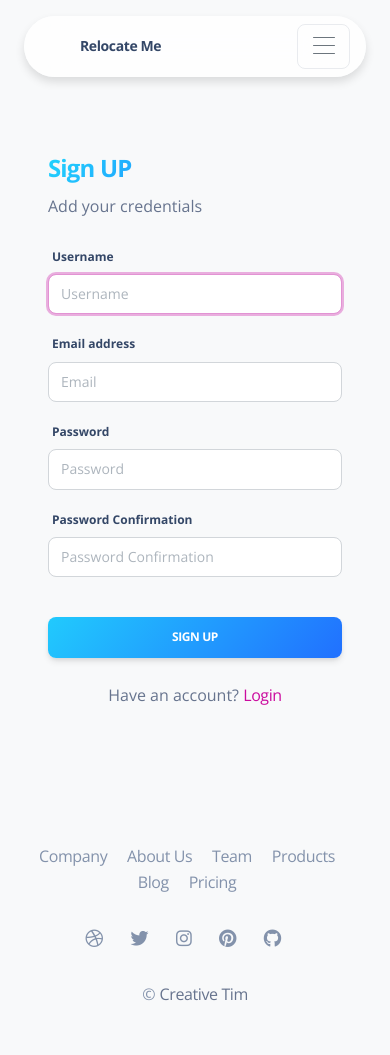
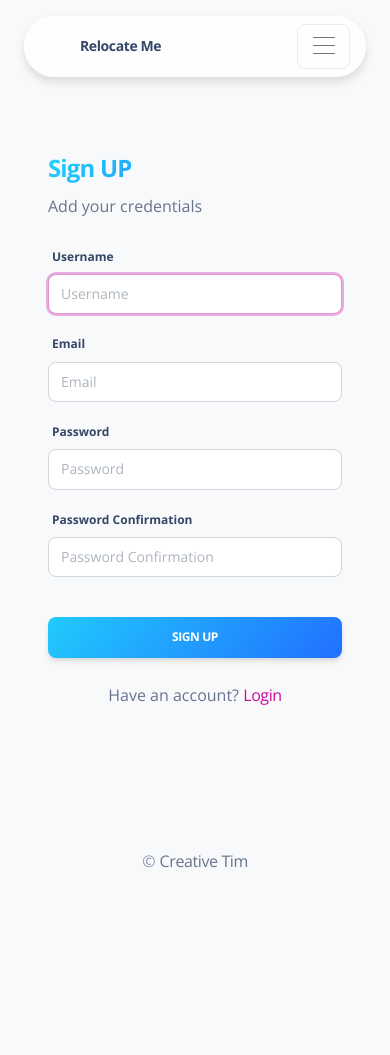
Before and after one commit to amirayat/RelocateJobs, a Django app: page /accounts/register/ in a window 390 px wide. After the commit the page ends 868 px from the top, so only its background shows below. Run offline with Django 4.2, Linux system fonts and the light colour scheme; some libraries are stand-ins or nearby versions.

Commit message:
remove footer tabs

```diff
--- a/admin_soft/forms.py
+++ b/admin_soft/forms.py
@@ -13,6 +13,11 @@ class RegistrationForm(UserCreationForm):
       label=_("Password Confirmation"),
       widget=forms.PasswordInput(attrs={'class': 'form-control', 'placeholder': 'Password Confirmation'}),
   )
+  email = forms.EmailField(
+        required=True,
+        label=_("Email"),
+        widget=forms.EmailInput(attrs={'class': 'form-control', 'placeholder': 'Email'})
+    )
 
   class Meta:
     model = User
@@ -22,10 +27,6 @@ class RegistrationForm(UserCreationForm):
       'username': forms.TextInput(attrs={
           'class': 'form-control',
           'placeholder': 'Username'
-      }),
-      'email': forms.EmailInput(attrs={
-          'class': 'form-control',
-          'placeholder': 'Email'
       })
     }
 
--- a/admin_soft/templates/accounts/login.html
+++ b/admin_soft/templates/accounts/login.html
@@ -54,11 +54,6 @@
                 </div>
               </div>
             </div>
-            <div class="col-md-6">
-              <div class="oblique position-absolute top-0 h-100 d-md-block d-none me-n8">
-                <div class="oblique-image bg-cover position-absolute fixed-top ms-auto h-100 z-index-0 ms-n6" style="background-image:url('{% static 'img/curved-images/curved6.jpg' %}')"></div>
-              </div>
-            </div>
           </div>
         </div>
       </div>
--- a/admin_soft/templates/accounts/password_change.html
+++ b/admin_soft/templates/accounts/password_change.html
@@ -42,11 +42,6 @@
                 </div>
               </div>
             </div>
-            <div class="col-md-6">
-              <div class="oblique position-absolute top-0 h-100 d-md-block d-none me-n8">
-                <div class="oblique-image bg-cover position-absolute fixed-top ms-auto h-100 z-index-0 ms-n6" style="background-image:url('{% static 'img/curved-images/curved6.jpg' %}')"></div>
-              </div>
-            </div>
           </div>
         </div>
       </div>
--- a/admin_soft/templates/accounts/password_change_done.html
+++ b/admin_soft/templates/accounts/password_change_done.html
@@ -22,11 +22,6 @@
                 </div>
               </div>
             </div>
-            <div class="col-md-6">
-              <div class="oblique position-absolute top-0 h-100 d-md-block d-none me-n8">
-                <div class="oblique-image bg-cover position-absolute fixed-top ms-auto h-100 z-index-0 ms-n6" style="background-image:url('{% static 'img/curved-images/curved6.jpg' %}')"></div>
-              </div>
-            </div>
           </div>
         </div>
       </div>
--- a/admin_soft/templates/accounts/password_reset.html
+++ b/admin_soft/templates/accounts/password_reset.html
@@ -48,11 +48,6 @@
                 </div>
               </div>
             </div>
-            <div class="col-md-6">
-              <div class="oblique position-absolute top-0 h-100 d-md-block d-none me-n8">
-                <div class="oblique-image bg-cover position-absolute fixed-top ms-auto h-100 z-index-0 ms-n6" style="background-image:url('{% static 'img/curved-images/curved6.jpg' %}')"></div>
-              </div>
-            </div>
           </div>
         </div>
       </div>
--- a/admin_soft/templates/accounts/password_reset_complete.html
+++ b/admin_soft/templates/accounts/password_reset_complete.html
@@ -23,11 +23,6 @@
                 </div>
               </div>
             </div>
-            <div class="col-md-6">
-              <div class="oblique position-absolute top-0 h-100 d-md-block d-none me-n8">
-                <div class="oblique-image bg-cover position-absolute fixed-top ms-auto h-100 z-index-0 ms-n6" style="background-image:url('{% static 'img/curved-images/curved6.jpg' %}')"></div>
-              </div>
-            </div>
           </div>
         </div>
       </div>
--- a/admin_soft/templates/accounts/password_reset_confirm.html
+++ b/admin_soft/templates/accounts/password_reset_confirm.html
@@ -42,11 +42,6 @@
                 </div>
               </div>
             </div>
-            <div class="col-md-6">
-              <div class="oblique position-absolute top-0 h-100 d-md-block d-none me-n8">
-                <div class="oblique-image bg-cover position-absolute fixed-top ms-auto h-100 z-index-0 ms-n6" style="background-image:url('{% static 'img/curved-images/curved6.jpg' %}')"></div>
-              </div>
-            </div>
           </div>
         </div>
       </div>
--- a/admin_soft/templates/accounts/password_reset_done.html
+++ b/admin_soft/templates/accounts/password_reset_done.html
@@ -22,11 +22,6 @@
                 </div>
               </div>
             </div>
-            <div class="col-md-6">
-              <div class="oblique position-absolute top-0 h-100 d-md-block d-none me-n8">
-                <div class="oblique-image bg-cover position-absolute fixed-top ms-auto h-100 z-index-0 ms-n6" style="background-image:url('{% static 'img/curved-images/curved6.jpg' %}')"></div>
-              </div>
-            </div>
           </div>
         </div>
       </div>
--- a/admin_soft/templates/accounts/register.html
+++ b/admin_soft/templates/accounts/register.html
@@ -73,11 +73,6 @@
                 </div>
               </div>
             </div>
-            <div class="col-md-6">
-              <div class="oblique position-absolute top-0 h-100 d-md-block d-none me-n8">
-                <div class="oblique-image bg-cover position-absolute fixed-top ms-auto h-100 z-index-0 ms-n6" style="background-image:url('{% static 'img/curved-images/curved6.jpg' %}')"></div>
-              </div>
-            </div>
           </div>
         </div>
       </div>
--- a/admin_soft/templates/includes/footer-fullscreen.html
+++ b/admin_soft/templates/includes/footer-fullscreen.html
@@ -1,45 +1,6 @@
 <!-- -------- START FOOTER 3 w/ COMPANY DESCRIPTION WITH LINKS & SOCIAL ICONS & COPYRIGHT ------- -->
     <footer class="footer py-5">
       <div class="container">
-        <div class="row">
-          <div class="col-lg-8 mb-4 mx-auto text-center">
-            <a href="javascript:;" target="_blank" class="text-secondary me-xl-5 me-3 mb-sm-0 mb-2">
-              Company
-            </a>
-            <a href="javascript:;" target="_blank" class="text-secondary me-xl-5 me-3 mb-sm-0 mb-2">
-              About Us
-            </a>
-            <a href="javascript:;" target="_blank" class="text-secondary me-xl-5 me-3 mb-sm-0 mb-2">
-              Team
-            </a>
-            <a href="javascript:;" target="_blank" class="text-secondary me-xl-5 me-3 mb-sm-0 mb-2">
-              Products
-            </a>
-            <a href="javascript:;" target="_blank" class="text-secondary me-xl-5 me-3 mb-sm-0 mb-2">
-              Blog
-            </a>
-            <a href="javascript:;" target="_blank" class="text-secondary me-xl-5 me-3 mb-sm-0 mb-2">
-              Pricing
-            </a>
-          </div>
-          <div class="col-lg-8 mx-auto text-center mb-4 mt-2">
-            <a href="javascript:;" target="_blank" class="text-secondary me-xl-4 me-4">
-              <span class="text-lg fab fa-dribbble"></span>
-            </a>
-            <a href="javascript:;" target="_blank" class="text-secondary me-xl-4 me-4">
-              <span class="text-lg fab fa-twitter"></span>
-            </a>
-            <a href="javascript:;" target="_blank" class="text-secondary me-xl-4 me-4">
-              <span class="text-lg fab fa-instagram"></span>
-            </a>
-            <a href="javascript:;" target="_blank" class="text-secondary me-xl-4 me-4">
-              <span class="text-lg fab fa-pinterest"></span>
-            </a>
-            <a href="javascript:;" target="_blank" class="text-secondary me-xl-4 me-4">
-              <span class="text-lg fab fa-github"></span>
-            </a>
-          </div>
-        </div>
         <div class="row">
           <div class="col-8 mx-auto text-center mt-1">
             <p class="mb-0 text-secondary">
```
